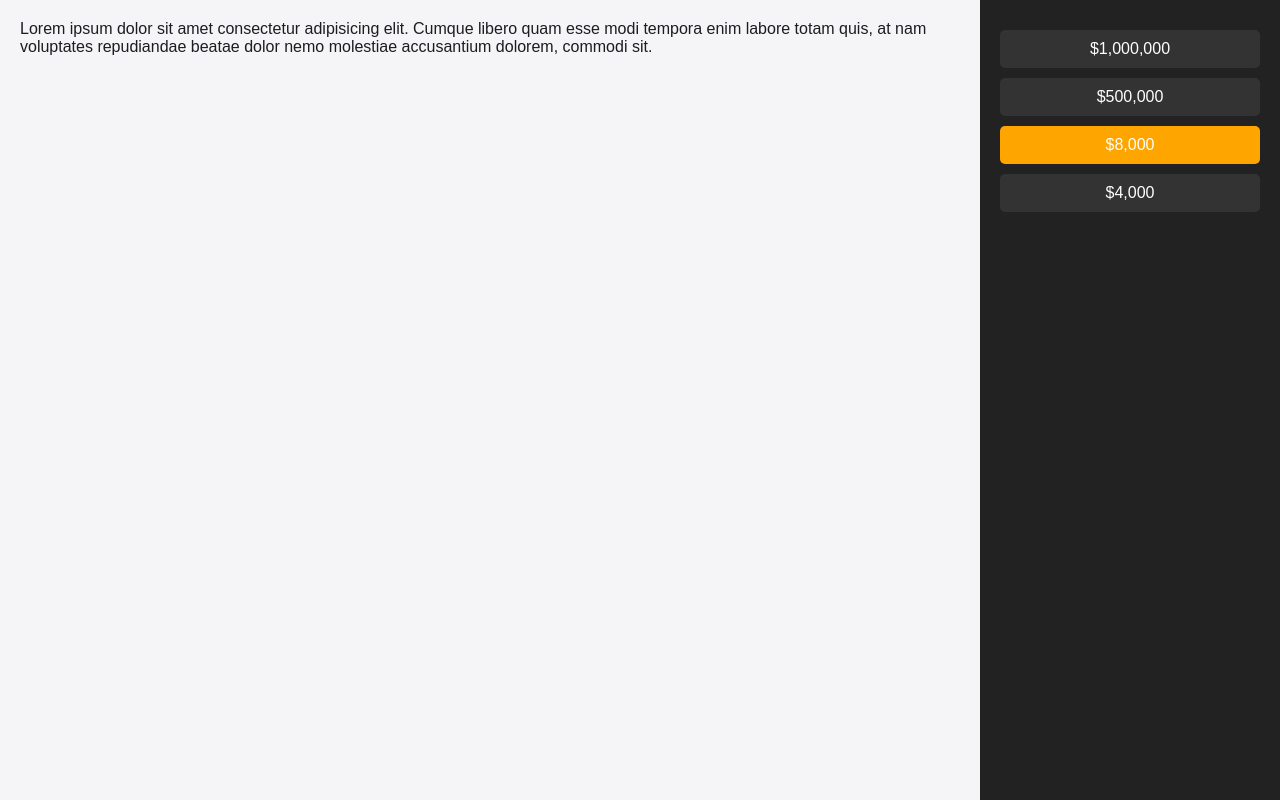
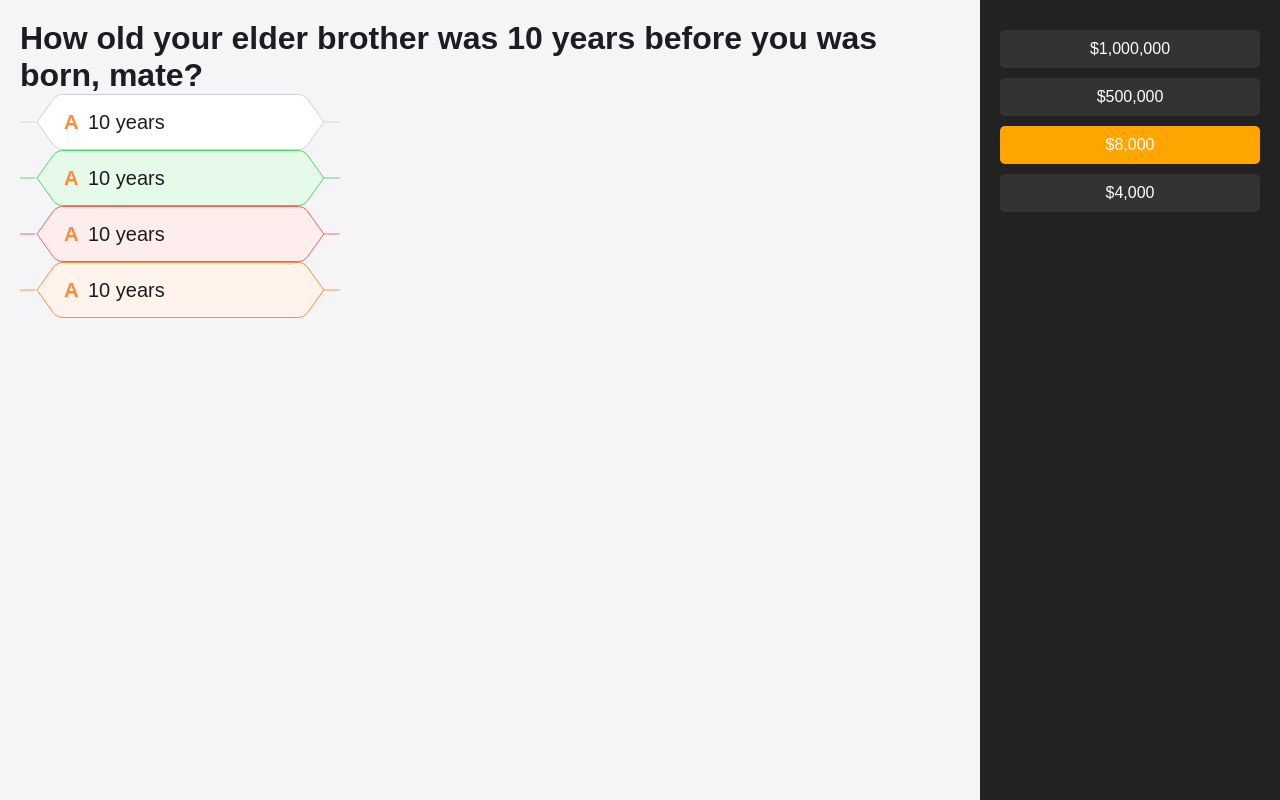
Before and after one commit to madrogalo/MillionaireGameNextJS, a Next.js app: page / in a window 1280 px wide. Built offline with nearby package versions, Linux system fonts and the light colour scheme.

Commit message:
added components AnswerOption QuestionBox

```diff
--- a/src/app/page.tsx
+++ b/src/app/page.tsx
@@ -1,105 +1,22 @@
 "use client";
+
+import { AnswerOption } from "@/components/AnswerOption";
 import { GameLayout } from "@/components/GameLayout";
+import { QuestionBox } from "@/components/QuestionBox/QuestionBox";
 
 export default function Home() {
-  // const handleClick = () => {
-  //   alert("Button clicked! eee");
-  // };
   return (
     <GameLayout>
-      Lorem ipsum dolor sit amet consectetur adipisicing elit. Cumque libero
-      quam esse modi tempora enim labore totam quis, at nam voluptates
-      repudiandae beatae dolor nemo molestiae accusantium dolorem, commodi sit.
+      <QuestionBox
+        question={
+          "How old your elder brother was 10 years before you was born, mate?"
+        }
+      />
+
+      <AnswerOption state="inactive" text={"10 years"} label="A" />
+      <AnswerOption state="correct" text={"10 years"} label="A" />
+      <AnswerOption state="wrong" text={"10 years"} label="A" />
+      <AnswerOption state="selected" text={"10 years"} label="A" />
     </GameLayout>
-    //   <div className={styles.page}>
-
-    //     <main className={styles.main}>
-    //       <Image
-    //         className={styles.logo}
-    //         src="/next.svg"
-    //         alt="Next.js logo"
-    //         width={180}
-    //         height={38}
-    //         priority
-    //       />
-    //       <ol>
-    //         <li>
-    //           Get started by editing <code>src/app/page.tsx</code>.
-    //         </li>
-    //         <li>Save and see your changes instantly.</li>
-    //       </ol>
-
-    //       <div className={styles.ctas}>
-    //         <a
-    //           className={styles.primary}
-    //           href="https://vercel.com/new?utm_source=create-next-app&utm_medium=appdir-template&utm_campaign=create-next-app"
-    //           target="_blank"
-    //           rel="noopener noreferrer"
-    //         >
-    //           <Image
-    //             className={styles.logo}
-    //             src="/vercel.svg"
-    //             alt="Vercel logomark"
-    //             width={20}
-    //             height={20}
-    //           />
-    //           Deploy now
-    //         </a>
-    //         <Button onClick={() => console.log("click")}>hello</Button>
-    //         <a
-    //           href="https://nextjs.org/docs?utm_source=create-next-app&utm_medium=appdir-template&utm_campaign=create-next-app"
-    //           target="_blank"
-    //           rel="noopener noreferrer"
-    //           className={styles.secondary}
-    //         >
-    //           Read our docs
-    //         </a>
-    //       </div>
-    //     </main>
-    //     <footer className={styles.footer}>
-    //       <a
-    //         href="https://nextjs.org/learn?utm_source=create-next-app&utm_medium=appdir-template&utm_campaign=create-next-app"
-    //         target="_blank"
-    //         rel="noopener noreferrer"
-    //       >
-    //         <Image
-    //           aria-hidden
-    //           src="/file.svg"
-    //           alt="File icon"
-    //           width={16}
-    //           height={16}
-    //         />
-    //         Learn
-    //       </a>
-    //       <a
-    //         href="https://vercel.com/templates?framework=next.js&utm_source=create-next-app&utm_medium=appdir-template&utm_campaign=create-next-app"
-    //         target="_blank"
-    //         rel="noopener noreferrer"
-    //       >
-    //         <Image
-    //           aria-hidden
-    //           src="/window.svg"
-    //           alt="Window icon"
-    //           width={16}
-    //           height={16}
-    //         />
-    //         Examples
-    //       </a>
-    //       <a
-    //         href="https://nextjs.org?utm_source=create-next-app&utm_medium=appdir-template&utm_campaign=create-next-app"
-    //         target="_blank"
-    //         rel="noopener noreferrer"
-    //       >
-    //         <Image
-    //           aria-hidden
-    //           src="/globe.svg"
-    //           alt="Globe icon"
-    //           width={16}
-    //           height={16}
-    //         />
-    //         Go to nextjs.org →
-    //       </a>
-    //     </footer>
-    //   </div>
   );
 }
--- /dev/null
+++ b/src/components/AnswerOption/AnswerOption.module.css
@@ -0,0 +1,55 @@
+.svgWrapper {
+  display: flex;
+  align-items: center;
+  width: 320px;
+  height: 56px;
+}
+
+.svgWrapper:hover .svgStroke {
+  stroke: var(--Orange-100);
+}
+
+.label {
+  position: absolute;
+  left: 64px;
+  color: var(--Orange-100);
+  font-size: 20px;
+  font-style: normal;
+  font-weight: 600;
+  line-height: 116%
+}
+
+.text {
+  position: absolute;
+  left: 88px;
+  color: var(--Black-100);
+  font-size: 20px;
+  font-style: normal;
+  font-weight: 400;
+  line-height: 116%;
+}
+
+.inactive {
+  stroke: var(--Black-40);
+  fill: var(--White-100);
+}
+
+.hover:hover {
+  border-color: #ffa500;
+  background-color: white;
+}
+
+.selected {
+  stroke: var(--Orange-100);
+  fill: var(--Orange-5);
+}
+
+.correct {
+  stroke: var(--Green-100);
+  fill: var(--Green-5);
+}
+
+.wrong {
+  stroke: var(--Red-100);
+  fill: var(--Red-5);
+}
--- /dev/null
+++ b/src/components/AnswerOption/AnswerOption.tsx
@@ -0,0 +1,63 @@
+import styles from "./AnswerOption.module.css";
+
+type AnswerOptionProps = {
+  state?: "inactive" | "selected" | "correct" | "wrong" | "hover";
+  text: string;
+  label: string;
+};
+
+export const AnswerOption: React.FC<AnswerOptionProps> = ({
+  label,
+  text,
+  state = "inactive",
+}) => {
+  return (
+    <div className={styles.svgWrapper}>
+      <div className={styles.label}>{label}</div>
+      <div className={styles.text}>{text}</div>
+
+      <svg
+        xmlns="http://www.w3.org/2000/svg"
+        width="17"
+        height="2"
+        viewBox="0 0 17 2"
+        fill="none"
+        style={{ marginRight: "-2px" }}
+      >
+        <path
+          d="M0 1L17 1"
+          stroke="#D0D0D8"
+          className={`${styles.svgStroke} ${styles[state]}`}
+        />
+      </svg>
+      <svg
+        xmlns="http://www.w3.org/2000/svg"
+        width="inherited"
+        height="inherited"
+        viewBox="0 0 288 56"
+        fill="none"
+      >
+        <path
+          d="M16.8175 5.31576C18.9762 2.29361 22.4615 0.5 26.1754 0.5H261.825C265.539 0.5 269.024 2.29361 271.183 5.31576L287.386 28L271.183 50.6842C269.024 53.7064 265.539 55.5 261.825 55.5H26.1754C22.4615 55.5 18.9762 53.7064 16.8175 50.6842L0.614452 28L16.8175 5.31576Z"
+          fill="white"
+          stroke="#D0D0D8"
+          className={`${styles.svgStroke} ${styles[state]}`}
+        />
+      </svg>
+      <svg
+        xmlns="http://www.w3.org/2000/svg"
+        width="17"
+        height="2"
+        viewBox="0 0 17 2"
+        fill="none"
+        style={{ marginLeft: "-2px" }}
+      >
+        <path
+          d="M0 1L17 1"
+          stroke="#D0D0D8"
+          className={`${styles.svgStroke} ${styles[state]}`}
+        />
+      </svg>
+    </div>
+  );
+};
--- /dev/null
+++ b/src/components/AnswerOption/index.ts
@@ -0,0 +1 @@
+export * from "./AnswerOption";
--- /dev/null
+++ b/src/components/QuestionBox/QuestionBox.module.css
@@ -0,0 +1,22 @@
+.questionBox {
+  font-style: normal;
+  font-weight: 600;
+  line-height: 116%;
+  font-size: clamp(18px, 2vw, 40px);
+  text-align: center;
+}
+
+@media (min-width: 768px) {
+  .questionBox {
+    font-size: 32px;
+    text-align: left;
+  }
+}
+
+@media (min-width: 2560px) {
+  .questionBox {
+
+    font-size: 50px;
+    text-align: left;
+  }
+}
--- /dev/null
+++ b/src/components/QuestionBox/QuestionBox.tsx
@@ -0,0 +1,9 @@
+import styles from "./QuestionBox.module.css";
+
+type QuestionBoxProps = {
+  question: string;
+};
+
+export const QuestionBox: React.FC<QuestionBoxProps> = ({ question }) => {
+  return <div className={styles.questionBox}>{question}</div>;
+};
```
Also changed, not shown: src/components/QuestionBox/index.ts (added).
